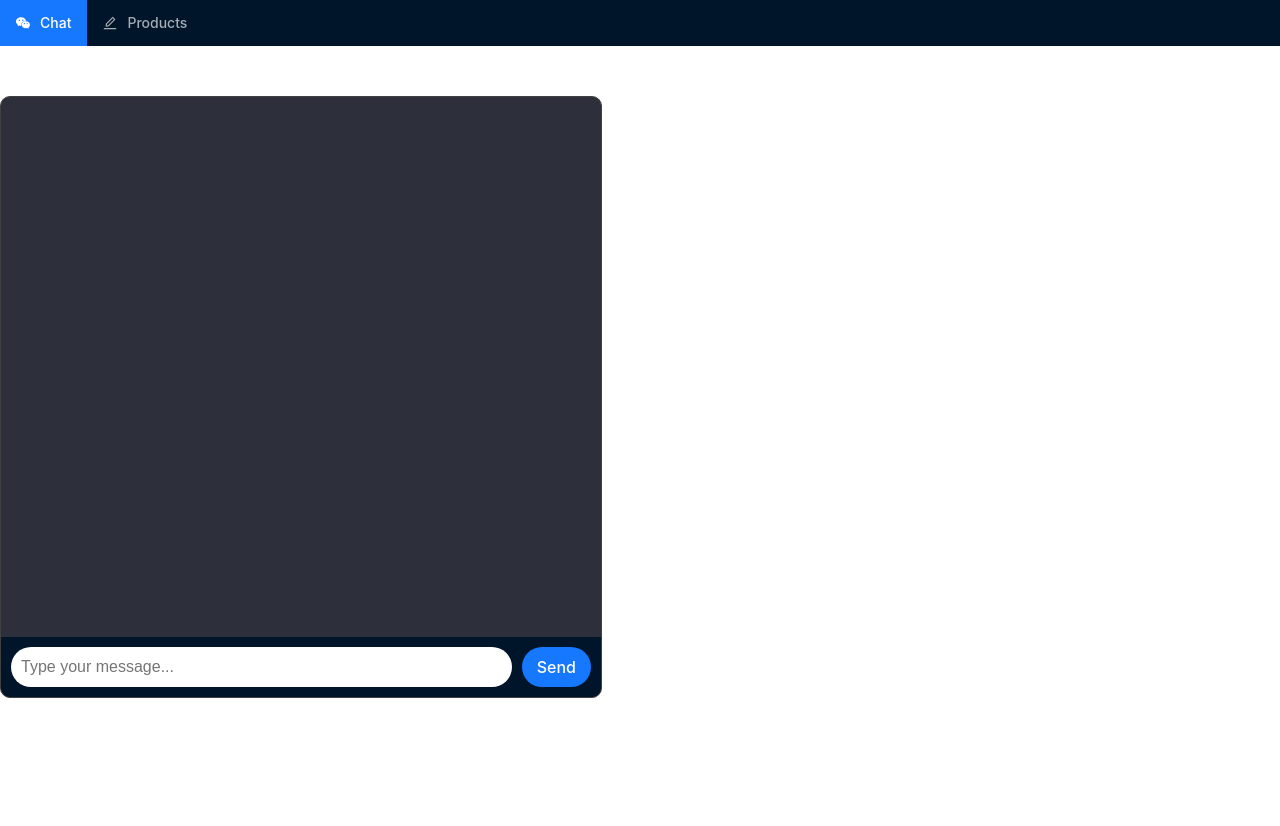
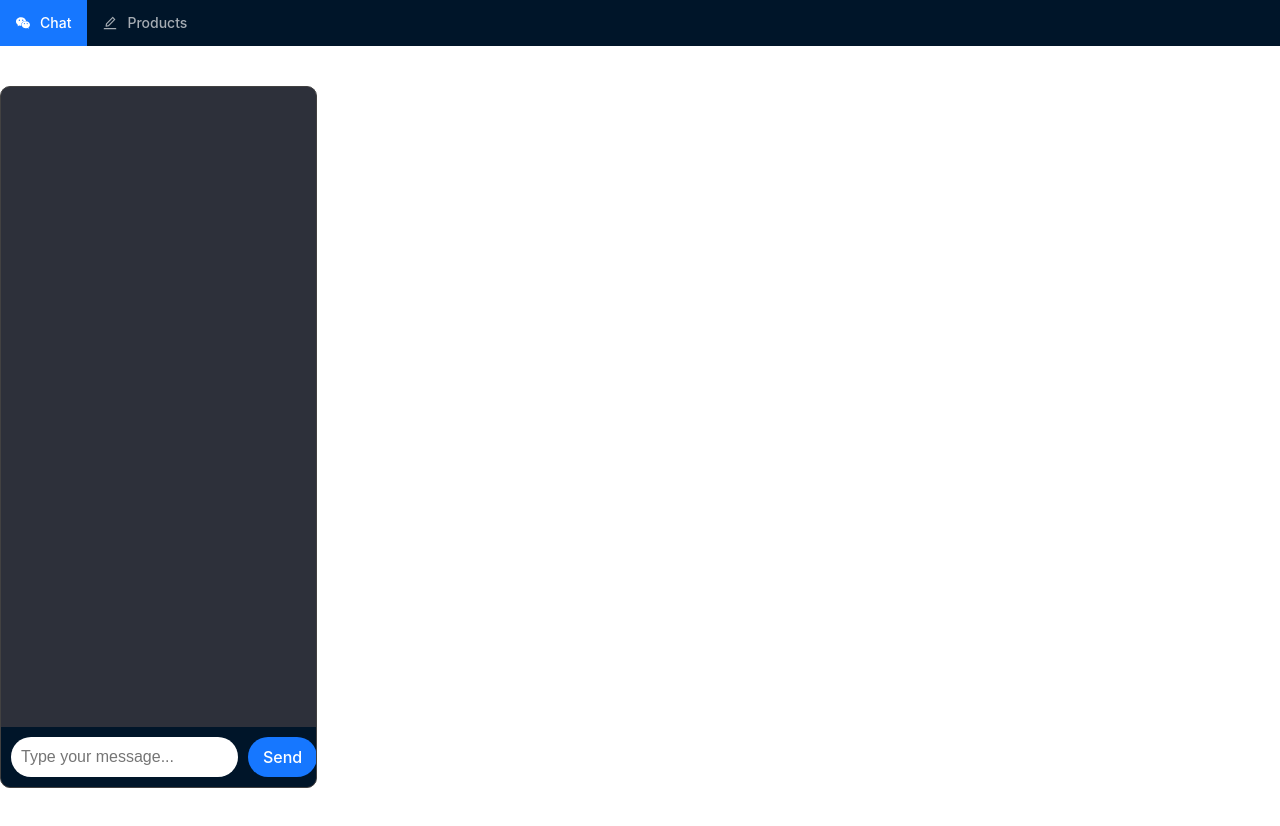
Before and after one commit to Mandaline/vite-chatty, a React (Vite) app: page / in a window 1280 px wide. Shown: the top 826 px of the page. Before the commit the page ends 800 px from the top, so only its background shows below. Built offline with nearby package versions, Linux system fonts and the light colour scheme.

Commit message:
adjust styles

```diff
--- a/src/App.css
+++ b/src/App.css
@@ -1,9 +1,10 @@
 .chat-page__wrap {
   display: flex;
   min-height: calc(100vh - 95px);
-  display: flex;
-  justify-content: center;
-  gap: 50px;
+  gap: 20px;
+  flex-direction: column;
+  margin: 40px auto;
+  max-width: 1400px;
 }
 
 .ant-menu-item {
@@ -15,23 +16,19 @@
   margin: 0 auto;
 }
 
-/* General styling for the chat container */
 .chat-container {
   display: flex;
   flex-direction: column;
   justify-content: space-between;
-  height: 600px;
-  max-width: 600px;
-  width: 50%;
-  min-width: 300px;
+  height: 700px;
+  width: 90%;
   border: 1px solid #424141;
   border-radius: 10px;
   background-color: #2d303a;
   overflow: hidden;
-  margin: 50px auto;
+  margin: 0 auto;
 }
 
-/* Chat history container - scrollable */
 .chat-history {
   flex: 1;
   padding: 15px;
@@ -40,7 +37,6 @@
   flex-direction: column;
 }
 
-/* Message bubbles */
 .chat-message {
   padding: 10px 15px;
   margin-bottom: 10px;
@@ -50,7 +46,6 @@
   line-height: 1.5;
 }
 
-/* User messages */
 .user-message {
   background-color: #213391;
   color: white;
@@ -61,21 +56,18 @@
   display: none;
 }
 
-/* Bot messages */
 .bot-message {
-  background-color: #efe9e9;
+  background-color: #fff;
   color: black;
   align-self: flex-start;
 }
 
-/* Input area container */
 .chat-input-container {
   display: flex;
   padding: 10px;
   background-color:#001529;
 }
 
-/* Text input field */
 .chat-input {
   flex: 1;
   padding: 10px;
@@ -85,7 +77,6 @@
   font-size: 16px;
 }
 
-/* Send button */
 .send-button {
   margin-left: 10px;
   padding: 10px 15px;
@@ -101,7 +92,6 @@
   background-color: #0056b3;
 }
 
-/* Chat history scrollbar styling */
 .chat-history::-webkit-scrollbar {
   width: 8px;
 }
@@ -240,23 +230,58 @@ h3.keywords {
 }
 
 .product-card__list {
-  width: 50%;
+  width: 100%;
+  margin: 0 auto;
+  display: flex;
+  gap: 50px;
 }
 
 .product-card__list img {
   max-width: 250px;
   border-radius: 5px;
+
+  object-fit: cover;
 }
 
 .product-card__list .image-wrap {
   display: flex;
-  gap: 30px;
+  gap: 20px;
+  margin-bottom: 20px;
+  height: 150px;
 }
 
 .product-card__list .metadata p {
-  font-size: 12px;
+  font-size: 11px;
   max-width: 280px;
+  line-height: 1.2;
+  margin-top: 6px;
 }
 .product-card__list .text-wrap {
   font-size: 14px;
 }
+
+.product-card__list h3 {
+  margin: 0;
+}
+
+@media only screen and (min-width: 1200px) {
+  .chat-page__wrap {
+    flex-direction: row;
+  }
+  .product-card__list {
+    width: 75%;
+    max-width: 950px;
+    display: flex;
+    gap: 50px;
+  }
+  .chat-container {
+    max-width: 350px;
+    width: 25%;
+  }
+  .product-card__list img {
+    max-width: 150px;
+    border-radius: 5px;
+
+  }
+
+}
```
